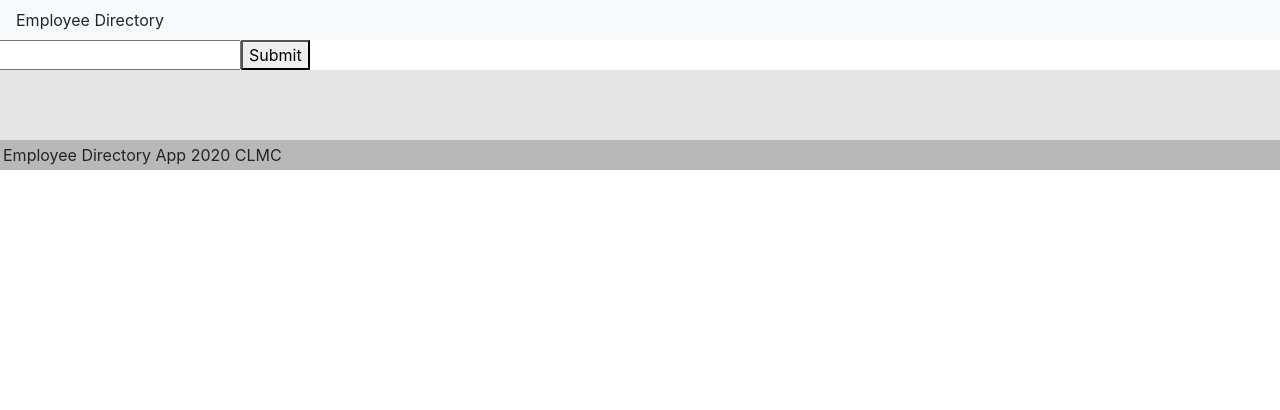
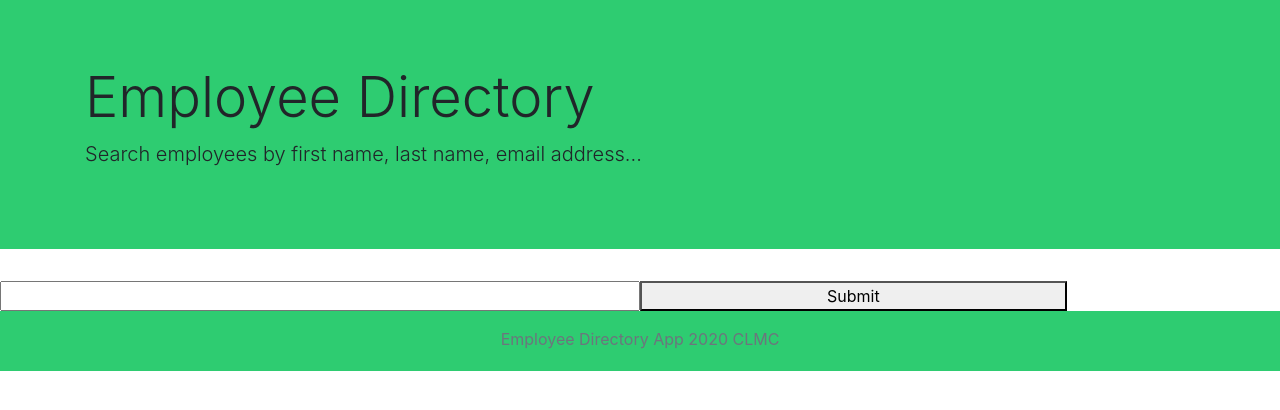
Before and after one commit to MikChanna/Employee-Directory, a React (Create React App) app: page / in a window 1280 px wide. Shown: the top 410 px of the page. Built offline with nearby package versions, Linux system fonts and the light colour scheme.

Commit message:
added styling to compoenents

```diff
--- a/src/components/Footer/index.js
+++ b/src/components/Footer/index.js
@@ -2,11 +2,12 @@ import React from "react";
 import "./style.css";
 
 function Footer() {
-  return (
-    <footer className="footer">
-      <span>Employee Directory App 2020 CLMC</span>
+  return <footer className="footer mt-auto py-3">
+      <div className ="container">
+        <span className = "text-muted">Employee Directory App 2020 CLMC</span>
+      </div>
     </footer>
-  );
+  ;
 }
 
 export default Footer;
--- a/src/components/Footer/style.css
+++ b/src/components/Footer/style.css
@@ -1,14 +1,9 @@
 .footer {
-  min-height: 100px;
-  background: #e5e5e5;
-  position: relative;
+  background: #2ecc71;
+  text-align: center;
+  position: static;
+  bottom: 0;
+  width: 100%;
+  height: 60px;
+  margin-top: 20px;
 }
-
-.footer span {
-  position: absolute;
-  bottom: 0;
-  left: 0;
-  right: 0;
-  padding: 3px;
-  background: #b8b8b8;
-}
--- /dev/null
+++ b/src/components/Jumbotron/index.js
@@ -0,0 +1,13 @@
+import React from "react";
+import "./style.css"
+
+function Jumbotron() {
+  return <div className="jumbotron jumbotron-fluid" style={{ backgroundColor: '#2ecc71'}}>
+  <div className="container">
+    <h1 className="display-4">Employee Directory</h1>
+    <p className="lead">Search employees by first name, last name, email address...</p>
+  </div>
+</div>
+}
+
+export default Jumbotron;
--- /dev/null
+++ b/src/components/Jumbotron/style.css
@@ -0,0 +1,3 @@
+.jumbotron {
+  background-color: #2ecc71;
+}
--- a/src/components/Navbar/index.js
+++ /dev/null
@@ -1,7 +0,0 @@
-import React from "react";
-
-function Navbar() {
-  return <nav className="navbar navbar-light bg-light">Employee Directory</nav>;
-}
-
-export default Navbar;
--- a/src/components/Searchbar/index.js
+++ b/src/components/Searchbar/index.js
@@ -1,11 +1,12 @@
 import React from "react";
+import "./style.css";
 
 
 function Searchbar() {
 
-  return <div className = "row">
-    <input type="text" className="searchbar" id="searchInput"></input>
-    <button className="column" id="submitSearch">
+  return <div className = "row mx-auto">
+    <input type="text" className="searchbar col-6" id="searchInput"></input>
+    <button className="col-4" id="submitSearch">
       Submit
     </button>
     </div>
--- /dev/null
+++ b/src/components/Searchbar/style.css
@@ -0,0 +1,5 @@
+input {
+  display: block;
+  margin: 0 auto;
+  width: 50%;
+}
--- a/src/pages/Main.js
+++ b/src/pages/Main.js
@@ -1,7 +1,7 @@
 import React from "react";
 // import Container from "../components/Container";
 // import Button from "../components/Button";
-import Navbar from "../components/Navbar";
+import Jumbotron from "../components/Jumbotron";
 import Searchbar from "../components/Searchbar";
 // import Row from "../components/Row";
 // import Searchresults from "../components/Searchresults";
@@ -10,7 +10,7 @@ import Footer from "../components/Footer";
 function Main() {
   return (
   <div>
-      <Navbar />
+      <Jumbotron />
         <Searchbar />
         <Footer />
   </div>
```
